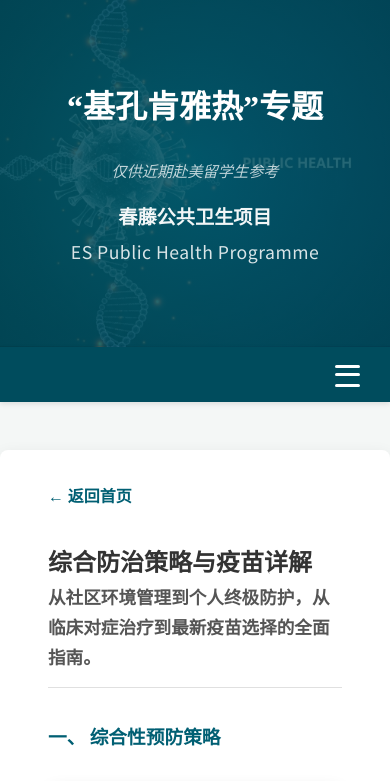
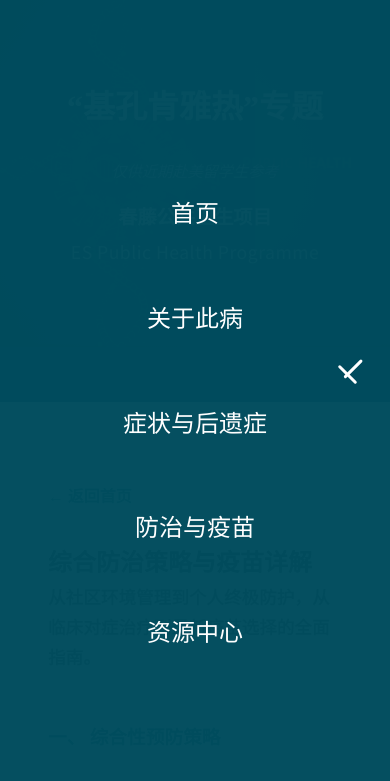
Before and after one commit to ES-CHIKV/ES-CHIKV.github.io, a plain HTML site: page prevention-vaccines.html in a window 390 px wide. Both pictures are taken after a click on the button "Toggle navigation". Shown: the top 781 px of the page. Drawn offline with Linux system fonts and the light colour scheme.

Commit message:
Update prevention-vaccines.html

```diff
--- a/prevention-vaccines.html
+++ b/prevention-vaccines.html
@@ -170,5 +170,15 @@
         </div>
     </footer>
 
+    <script>
+    const navToggle = document.querySelector('.nav-toggle');
+    const navLinks = document.querySelector('.nav-links');
+
+    navToggle.addEventListener('click', () => {
+        navLinks.classList.toggle('nav-active');
+        navToggle.classList.toggle('active');
+    });
+</script>
+
 </body>
 </html>
```
